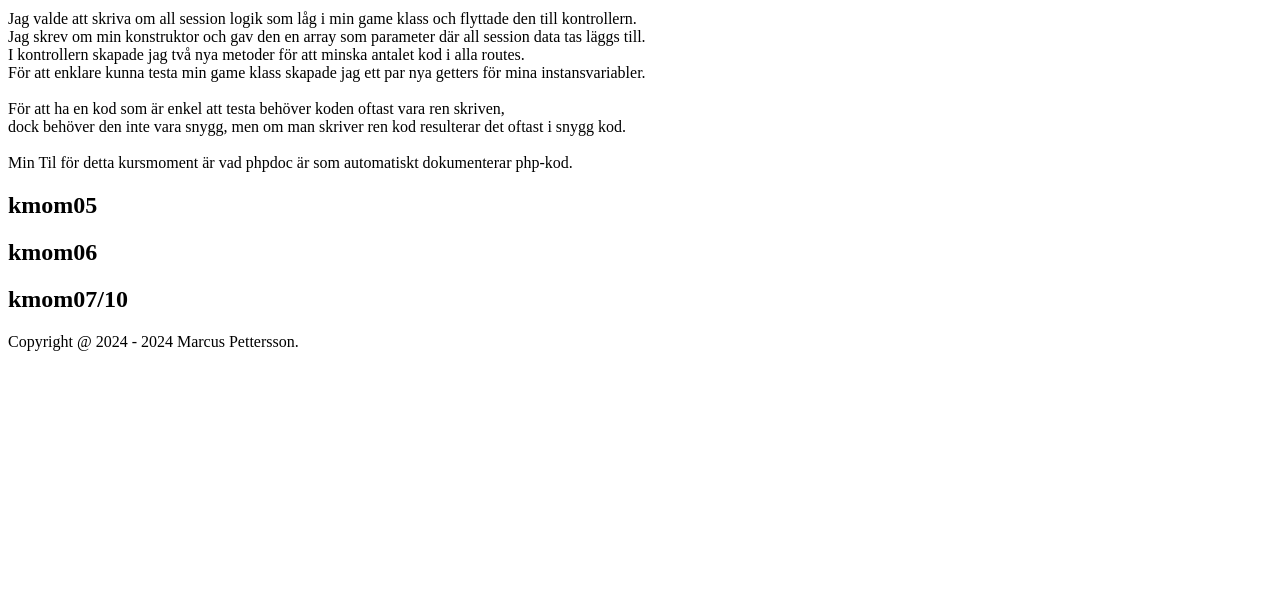
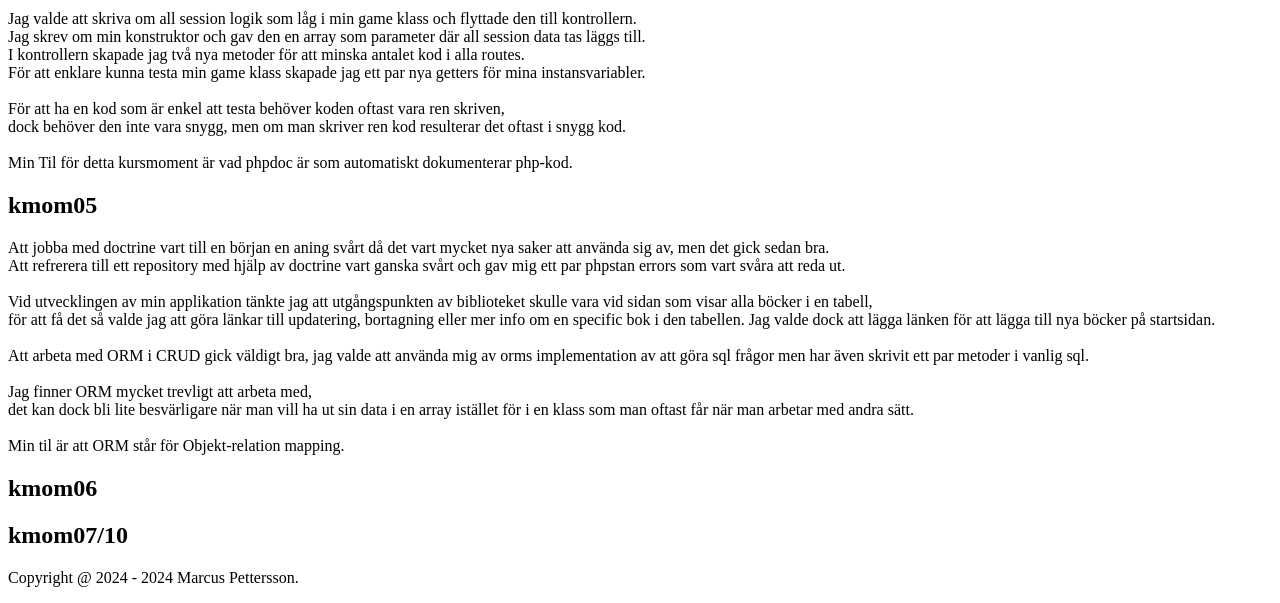
Before and after one commit to mapg23/mvc, a Symfony app: template templates/report.html.twig in a window 1280 px wide. Shown: the part 1423-2026 px from the top of the page. Before the commit the page ends 1774 px from the top, so only its background shows below. Run offline with Twig, Linux system fonts and the light colour scheme; the template is opened without the code that fills it, so the values that code supplies are empty; some libraries are stand-ins or nearby versions.

Commit message:
redovisnins text

```diff
--- a/templates/report.html.twig
+++ b/templates/report.html.twig
@@ -146,6 +146,34 @@
 
         <div class="report-section" >
             <h2 id="kmom05">kmom05</h2>
+
+            <p>
+            Att jobba med doctrine vart till en början en aning svårt då det vart mycket nya saker att använda sig av,
+            men det gick sedan bra. <br>
+            Att refrerera till ett repository med hjälp av doctrine vart ganska svårt och gav mig ett par phpstan errors som vart svåra att reda ut. <br>
+
+            <br>
+
+            Vid utvecklingen av min applikation tänkte jag att utgångspunkten av biblioteket skulle vara vid sidan som visar alla böcker i en tabell, <br>
+            för att få det så valde jag att göra länkar till updatering, bortagning eller mer info om en specific bok i den tabellen.
+            Jag valde dock att lägga länken för att lägga till nya böcker på startsidan. <br>
+
+            <br>
+            Att arbeta med ORM i CRUD gick väldigt bra,
+            jag valde att använda mig av orms implementation av att göra sql frågor men har även skrivit ett par metoder i vanlig sql. <br>
+
+            <br>
+
+            Jag finner ORM mycket trevligt att arbeta med, <br>
+            det kan dock bli lite besvärligare när man vill ha ut sin data i en array istället för i en klass som man oftast får när man arbetar med andra sätt.
+            <br>
+
+            <br>
+
+
+            Min til är att ORM står för Objekt-relation mapping.
+
+            </p>
         </div>
 
         <div class="report-section" >
```
